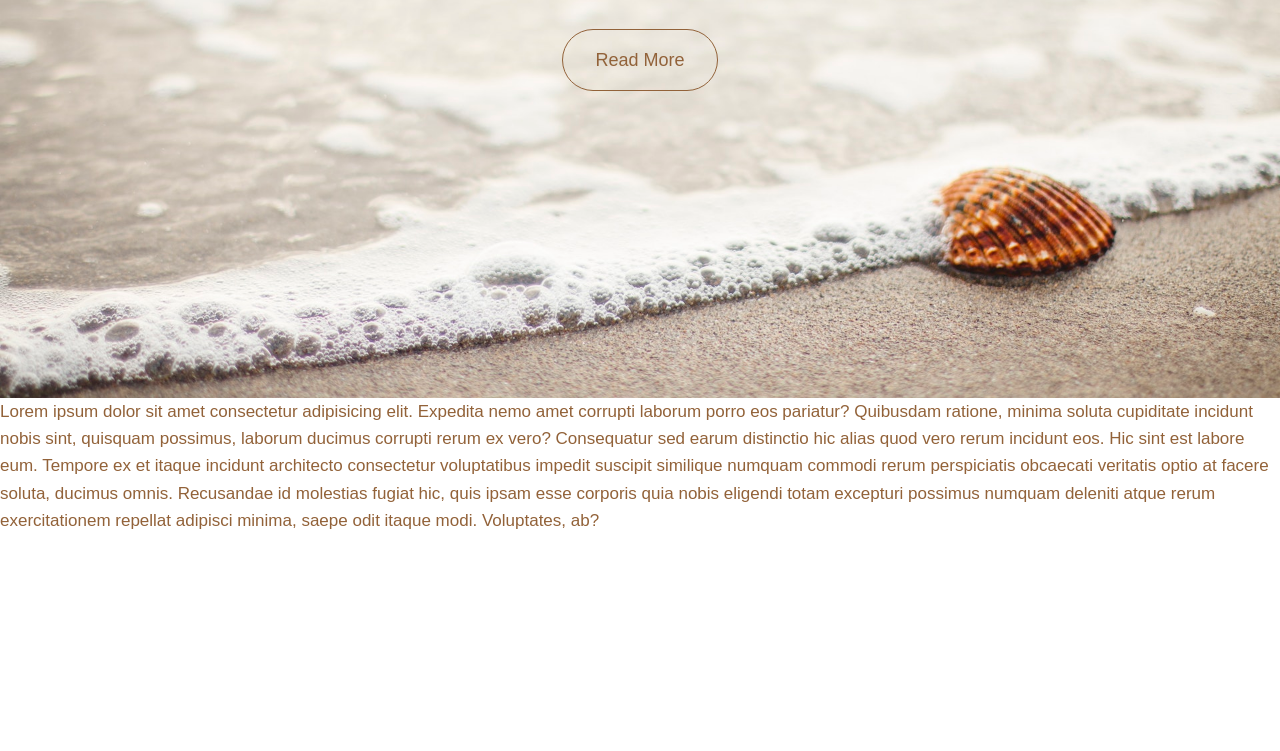
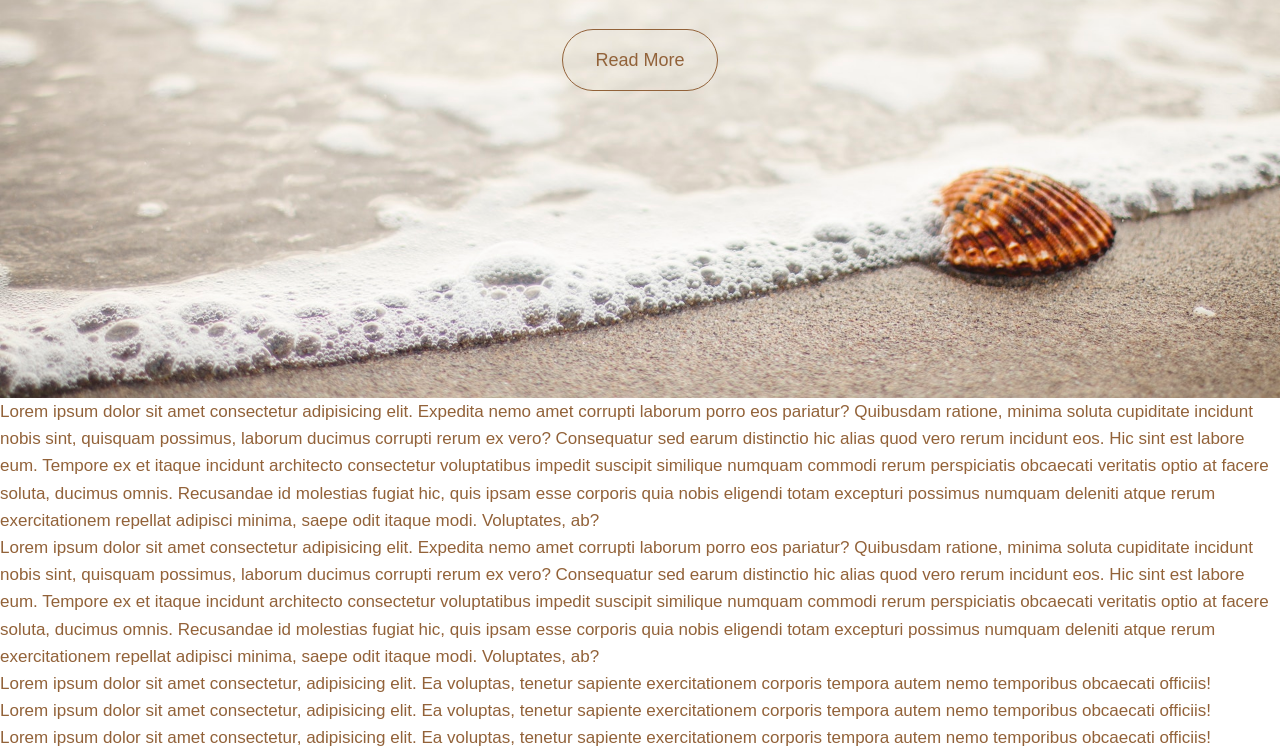
Before and after one commit to MhmodTayel/Fullscreen-Landing-Page, a plain HTML site: page index.html in a window 1280 px wide. Shown: the part 402-1153 px from the top of the page. Before the commit the page ends 936 px from the top, so only its background shows below. Drawn offline with Linux system fonts and the light colour scheme.

Commit message:
row section html

```diff
--- a/index.html
+++ b/index.html
@@ -17,8 +17,53 @@
     </header>
 
     <section id="section-a">
-      <p>Lorem ipsum dolor sit amet consectetur adipisicing elit. Expedita nemo amet corrupti laborum porro eos pariatur? Quibusdam ratione, minima soluta cupiditate incidunt nobis sint, quisquam possimus, laborum ducimus corrupti rerum ex vero? Consequatur sed earum distinctio hic alias quod vero rerum incidunt eos. Hic sint est labore eum. Tempore ex et itaque incidunt architecto consectetur voluptatibus impedit suscipit similique numquam commodi rerum perspiciatis obcaecati veritatis optio at facere soluta, ducimus omnis. Recusandae id molestias fugiat hic, quis ipsam esse corporis quia nobis eligendi totam excepturi possimus numquam deleniti atque rerum exercitationem repellat adipisci minima, saepe odit itaque modi. Voluptates, ab?</p>
+      <p>
+        Lorem ipsum dolor sit amet consectetur adipisicing elit. Expedita nemo
+        amet corrupti laborum porro eos pariatur? Quibusdam ratione, minima
+        soluta cupiditate incidunt nobis sint, quisquam possimus, laborum
+        ducimus corrupti rerum ex vero? Consequatur sed earum distinctio hic
+        alias quod vero rerum incidunt eos. Hic sint est labore eum. Tempore ex
+        et itaque incidunt architecto consectetur voluptatibus impedit suscipit
+        similique numquam commodi rerum perspiciatis obcaecati veritatis optio
+        at facere soluta, ducimus omnis. Recusandae id molestias fugiat hic,
+        quis ipsam esse corporis quia nobis eligendi totam excepturi possimus
+        numquam deleniti atque rerum exercitationem repellat adipisci minima,
+        saepe odit itaque modi. Voluptates, ab?
+      </p>
+    </section>
 
+    <section id="section-b">
+      <p>
+        Lorem ipsum dolor sit amet consectetur adipisicing elit. Expedita nemo
+        amet corrupti laborum porro eos pariatur? Quibusdam ratione, minima
+        soluta cupiditate incidunt nobis sint, quisquam possimus, laborum
+        ducimus corrupti rerum ex vero? Consequatur sed earum distinctio hic
+        alias quod vero rerum incidunt eos. Hic sint est labore eum. Tempore ex
+        et itaque incidunt architecto consectetur voluptatibus impedit suscipit
+        similique numquam commodi rerum perspiciatis obcaecati veritatis optio
+        at facere soluta, ducimus omnis. Recusandae id molestias fugiat hic,
+        quis ipsam esse corporis quia nobis eligendi totam excepturi possimus
+        numquam deleniti atque rerum exercitationem repellat adipisci minima,
+        saepe odit itaque modi. Voluptates, ab?
+      </p>
+    </section>
+
+    <section id="section-c">
+      <div class="box-1">
+        Lorem ipsum dolor sit amet consectetur, adipisicing elit. Ea voluptas,
+        tenetur sapiente exercitationem corporis tempora autem nemo temporibus
+        obcaecati officiis!
+      </div>
+      <div class="box-2">
+        Lorem ipsum dolor sit amet consectetur, adipisicing elit. Ea voluptas,
+        tenetur sapiente exercitationem corporis tempora autem nemo temporibus
+        obcaecati officiis!
+      </div>
+      <div class="box-3">
+        Lorem ipsum dolor sit amet consectetur, adipisicing elit. Ea voluptas,
+        tenetur sapiente exercitationem corporis tempora autem nemo temporibus
+        obcaecati officiis!
+      </div>
     </section>
   </body>
 </html>
```
